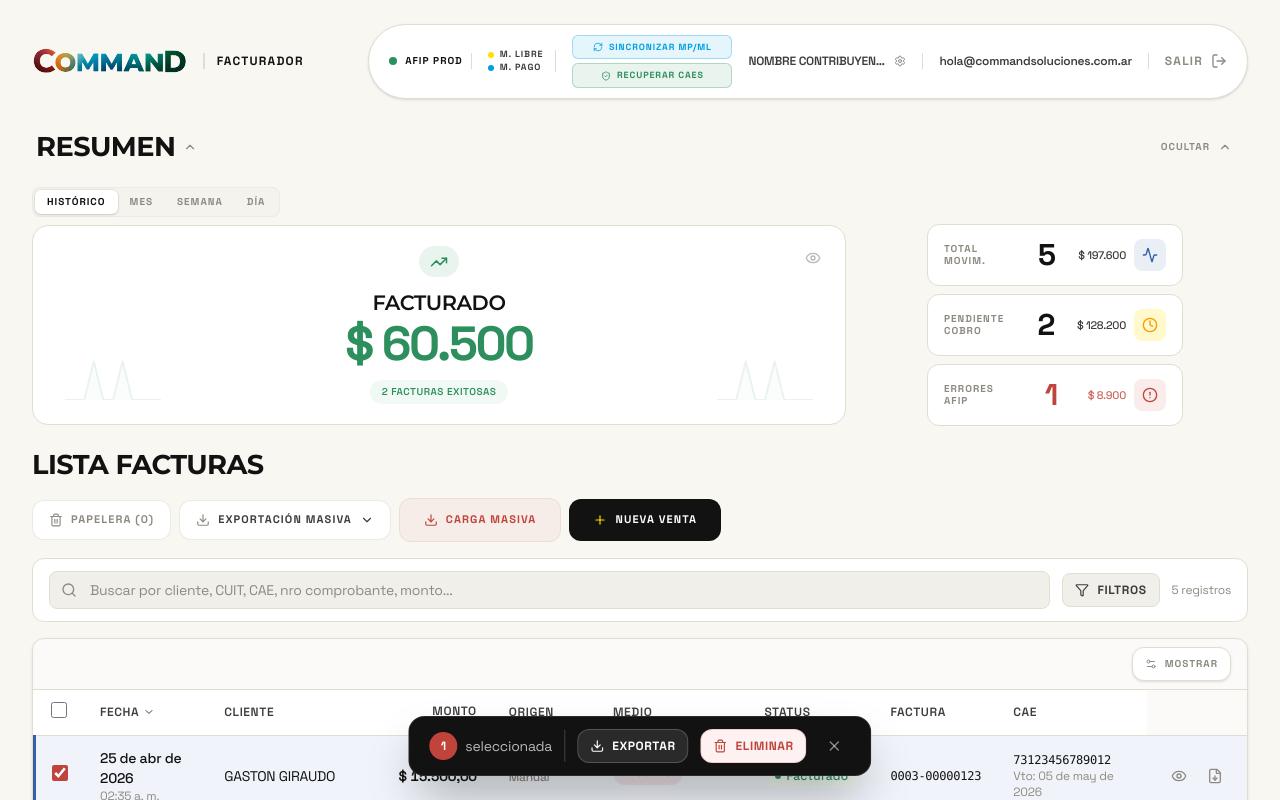
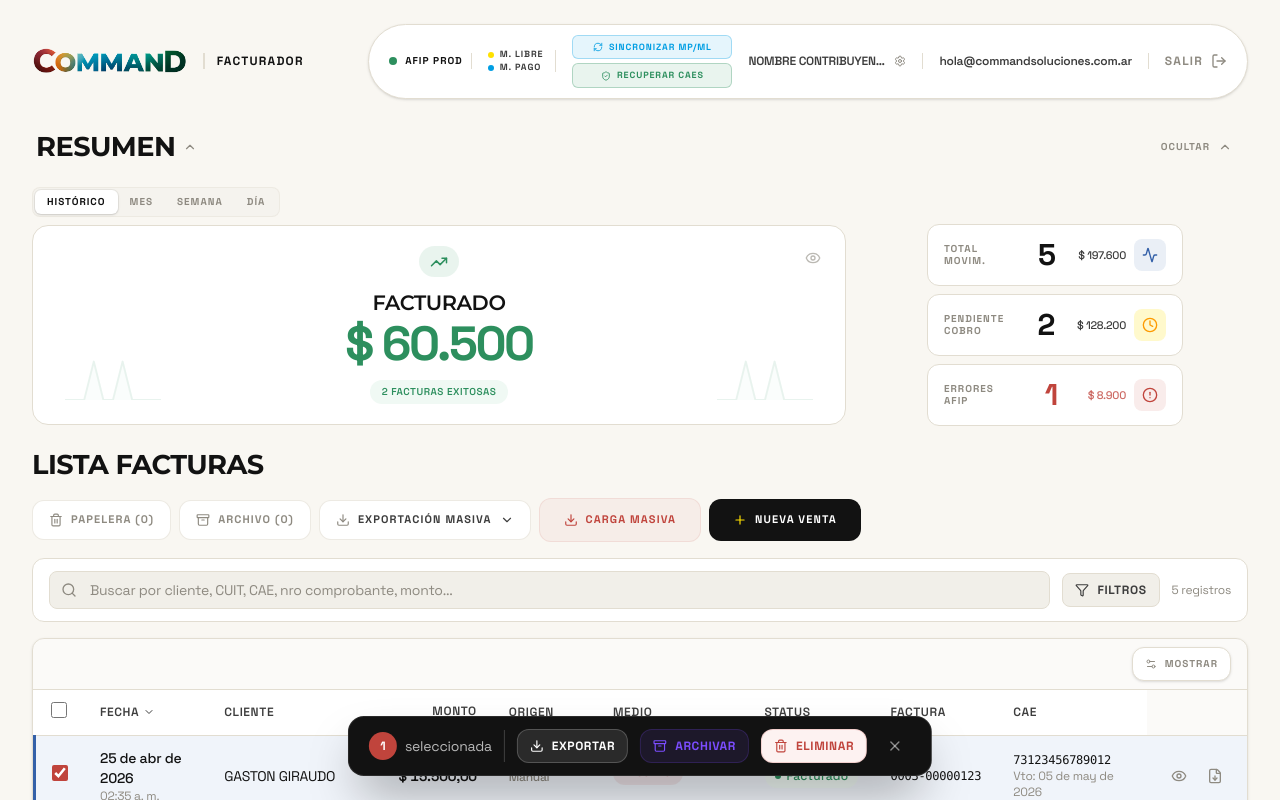
Before and after one commit to curiosidadparlante-jpg/demofacturador, a React (Vite) app: page / in a window 1280 px wide. Both pictures are taken after a click on the element 640 px from the left and 775 px from the top of the page. Shown: the top 800 px of the page. Built offline with nearby package versions, Linux system fonts and the light colour scheme.

Commit message:
FEAT: Add archive functionality for sales

```diff
--- a/src/components/EmitirFacturaBar.jsx
+++ b/src/components/EmitirFacturaBar.jsx
@@ -1,7 +1,7 @@
 import { useState } from 'react'
-import { FileText, Loader2, X, Download, Trash2, RotateCcw } from 'lucide-react'
+import { FileText, Loader2, X, Download, Trash2, RotateCcw, Archive } from 'lucide-react'
 
-export default function EmitirFacturaBar({ selectedCount, selectedVentas = [], onEmitir, onClear, onExport, onBulkDelete, onBulkRetry }) {
+export default function EmitirFacturaBar({ selectedCount, selectedVentas = [], onEmitir, onClear, onExport, onBulkDelete, onBulkRetry, onBulkArchive }) {
   const [loading, setLoading] = useState(false)
 
   const handleEmitir = async () => {
@@ -75,6 +75,17 @@ export default function EmitirFacturaBar({ selectedCount, selectedVentas = [], o
           </button>
         )}
 
+        {/* Archive */}
+        {onBulkArchive && (
+          <button
+            onClick={onBulkArchive}
+            className="flex items-center gap-2 px-3 py-2 rounded-xl bg-purple/10 border border-purple/20 text-purple text-xs font-bold uppercase tracking-wider hover:-translate-y-0.5 transition-all cursor-pointer"
+          >
+            <Archive size={14} />
+            <span className="hidden sm:inline">Archivar</span>
+          </button>
+        )}
+
         {/* Delete */}
         {onBulkDelete && (
           <button
--- a/src/components/StatusBadge.jsx
+++ b/src/components/StatusBadge.jsx
@@ -30,6 +30,12 @@ export default function StatusBadge({ status }) {
       text: 'text-text-secondary',
       dot: 'bg-text-secondary',
     },
+    archivada: {
+      label: 'Archivada',
+      bg: 'bg-purple/10',
+      text: 'text-purple',
+      dot: 'bg-purple',
+    },
   }
 
   const c = config[status] || config.pendiente
--- a/src/components/SummaryModal.jsx
+++ b/src/components/SummaryModal.jsx
@@ -1,9 +1,9 @@
 import Modal from './Modal';
 import StatusBadge from './StatusBadge';
-import { Trash2, Loader2, AlertCircle, RefreshCw } from 'lucide-react';
+import { Trash2, Loader2, AlertCircle, RefreshCw, Archive } from 'lucide-react';
 import { useState } from 'react';
 
-export default function SummaryModal({ isOpen, onClose, title, ventas, onDelete, onRestore, onHardDelete, onReset, onResetAll, onShowError }) {
+export default function SummaryModal({ isOpen, onClose, title, ventas, onDelete, onRestore, onHardDelete, onReset, onResetAll, onShowError, onArchive }) {
   const [deletingId, setDeletingId] = useState(null)
 
   const formatDate = (dateStr) => {
@@ -31,6 +31,7 @@ export default function SummaryModal({ isOpen, onClose, title, ventas, onDelete,
   };
   const totalMonto = ventas.reduce((s, v) => s + getAmount(v), 0);
   const isTrashView = ventas.length > 0 && ventas.every(v => v.status === 'borrada');
+  const isArchiveView = ventas.length > 0 && ventas.every(v => v.status === 'archivada');
 
   const handleDelete = async (id) => {
     if (!onDelete) return;
@@ -62,8 +63,8 @@ export default function SummaryModal({ isOpen, onClose, title, ventas, onDelete,
         </div>
       ) : (
         <div className="space-y-6">
-          {/* Total summary - Hidden for Trash */}
-          {!isTrashView && (
+          {/* Total summary - Hidden for Trash and Archive */}
+          {!isTrashView && !isArchiveView && (
             <div className="flex justify-between items-center p-4 bg-surface-alt rounded-lg border border-border">
               <div>
                 {title.toLowerCase().includes('facturado') && ventas.length > 0 && (
@@ -153,6 +154,24 @@ export default function SummaryModal({ isOpen, onClose, title, ventas, onDelete,
                             {deletingId === venta.id ? <Loader2 size={16} className="animate-spin" /> : <Trash2 size={16} />}
                           </button>
                         </div>
+                      ) : venta.status === 'archivada' ? (
+                        <div className="flex justify-end gap-2">
+                          <button
+                            onClick={() => onRestore && onRestore(venta.id)}
+                            className="p-1.5 rounded-lg text-green bg-green/5 border border-green/10 hover:bg-green/20 hover:border-green/30 transition-all"
+                            title="Restaurar a pendiente"
+                          >
+                            <RefreshCw size={16} />
+                          </button>
+                          <button
+                            onClick={() => handleDelete(venta.id)}
+                            disabled={deletingId === venta.id}
+                            className="p-1.5 rounded-lg text-text-muted hover:text-red hover:bg-red-subtle/30 transition-colors disabled:opacity-50"
+                            title="Mover a papelera"
+                          >
+                            {deletingId === venta.id ? <Loader2 size={16} className="animate-spin" /> : <Trash2 size={16} />}
+                          </button>
+                        </div>
                       ) : (
                         <div className="flex justify-end gap-2">
                           {venta.status === 'facturado' && (
@@ -166,6 +185,15 @@ export default function SummaryModal({ isOpen, onClose, title, ventas, onDelete,
                               title="Reiniciar a pendiente"
                             >
                               <RefreshCw size={16} />
+                            </button>
+                          )}
+                          {onArchive && (
+                            <button
+                              onClick={() => onArchive(venta.id)}
+                              className="p-1.5 rounded-lg text-purple bg-purple/5 border border-purple/10 hover:bg-purple/20 hover:border-purple/30 transition-all"
+                              title="Archivar"
+                            >
+                              <Archive size={16} />
                             </button>
                           )}
                           <button
--- a/src/hooks/useVentas.js
+++ b/src/hooks/useVentas.js
@@ -175,6 +175,14 @@ export function useVentas() {
     });
   }, [])
 
+  const archiveVenta = useCallback(async (id) => {
+    setVentas(prev => {
+      const next = prev.map(v => v.id === id ? { ...v, status: 'archivada' } : v);
+      localStorage.setItem('demo_ventas', JSON.stringify(next));
+      return next;
+    });
+  }, [])
+
   const bulkCreateVentas = useCallback(async (payloads) => {
     const newVentas = payloads.map(p => ({
       ...p,
@@ -203,6 +211,7 @@ export function useVentas() {
     createVenta,
     deleteVenta,
     hardDeleteVenta,
+    archiveVenta,
     bulkCreateVentas
   }
 }
--- a/src/pages/Home.jsx
+++ b/src/pages/Home.jsx
@@ -9,14 +9,14 @@ import Layout from '../components/Layout'
 import FilterBar from '../components/FilterBar'
 import SaleDetailDrawer from '../components/SaleDetailDrawer'
 import ToastContainer, { createToast } from '../components/ToastContainer'
-import { RefreshCw, Plus, Download, ChevronDown, Trash2, ShieldCheck } from 'lucide-react'
+import { RefreshCw, Plus, Download, ChevronDown, Trash2, ShieldCheck, Archive } from 'lucide-react'
 import AddSaleModal from '../components/AddSaleModal'
 import BulkImportModal from '../components/BulkImportModal'
 import { exportToCSV, exportToExcel } from '../utils/exportUtils'
 import { translatePaymentMethod } from '../utils/paymentMethods'
 
 export default function Home() {
-  const { ventas, setVentas, loading, error, refetch, updateVentaStatus, updateVenta, createVenta, deleteVenta, hardDeleteVenta, bulkCreateVentas } = useVentas()
+  const { ventas, setVentas, loading, error, refetch, updateVentaStatus, updateVenta, createVenta, deleteVenta, hardDeleteVenta, archiveVenta, bulkCreateVentas } = useVentas()
   const { search: searchClientes } = useClientes(ventas)
   const [selectedIds, setSelectedIds] = useState(new Set())
   const [toasts, setToasts] = useState([])
@@ -58,10 +58,12 @@ export default function Home() {
 
   // ─── Filtered ventas ───
   const borradas = useMemo(() => ventas.filter(v => v.status === 'borrada'), [ventas])
+  const archivadas = useMemo(() => ventas.filter(v => v.status === 'archivada'), [ventas])
   const filteredVentas = useMemo(() => {
     return ventas.filter(v => {
-      // Exclude borradas globally from generic UI views
+      // Exclude borradas and archivadas globally from generic UI views
       if (v.status === 'borrada') return false
+      if (v.status === 'archivada') return false
 
       // Universal search across all fields
       if (debouncedSearch) {
@@ -332,6 +334,38 @@ export default function Home() {
     }
     setSelectedIds(new Set())
     showToast(`${deleted} venta(s) eliminada(s)`, 'success')
+  }
+
+  // ─── Archive handler ───
+  const handleArchiveVenta = async (id) => {
+    try {
+      await archiveVenta(id)
+      showToast('Venta archivada correctamente', 'success')
+      setModalData(prev => ({
+        ...prev,
+        ventas: prev.ventas.filter(v => v.id !== id)
+      }))
+    } catch (err) {
+      console.error('Error al archivar:', err)
+      showToast('Error al archivar: ' + err.message, 'error')
+    }
+  }
+
+  const handleBulkArchive = async () => {
+    if (selectedVentas.length === 0) return
+    if (!confirm(`¿Archivar ${selectedVentas.length} venta(s)?`)) return
+
+    let archived = 0
+    for (const v of selectedVentas) {
+      try {
+        await archiveVenta(v.id)
+        archived++
+      } catch (err) {
+        console.error(`Error archivando ${v.id}:`, err)
+      }
+    }
+    setSelectedIds(new Set())
+    showToast(`${archived} venta(s) archivada(s)`, 'success')
   }
 
   // ─── Retry handler ───
@@ -606,6 +640,14 @@ export default function Home() {
               Papelera ({borradas.length})
             </button>
 
+            <button
+              onClick={() => handleCardClick('Archivo', archivadas, 'all')}
+              className="flex items-center justify-center gap-2 px-3 md:px-4 py-2.5 rounded-xl bg-white border border-border/60 text-text-muted hover:text-purple hover:border-purple/20 md:hover:-translate-y-1 md:hover:shadow-lg transition-all cursor-pointer text-[10px] md:text-[11px] font-bold uppercase tracking-widest w-full md:w-auto"
+            >
+              <Archive size={14} />
+              Archivo ({archivadas.length})
+            </button>
+
             {/* Export dropdown */}
             <div className="relative w-full md:w-auto">
               <button
@@ -707,6 +749,7 @@ export default function Home() {
         onExport={handleExportSelection}
         onBulkDelete={handleBulkDelete}
         onBulkRetry={handleBulkRetry}
+        onBulkArchive={handleBulkArchive}
       />
 
       {/* ─── Detail Drawer ─── */}
@@ -752,6 +795,7 @@ export default function Home() {
         onReset={handleResetVenta}
         onResetAll={handleResetAllVentas}
         onShowError={(msg) => showToast(msg, 'error')}
+        onArchive={handleArchiveVenta}
       />
 
       {/* ─── Toasts ─── */}
```
